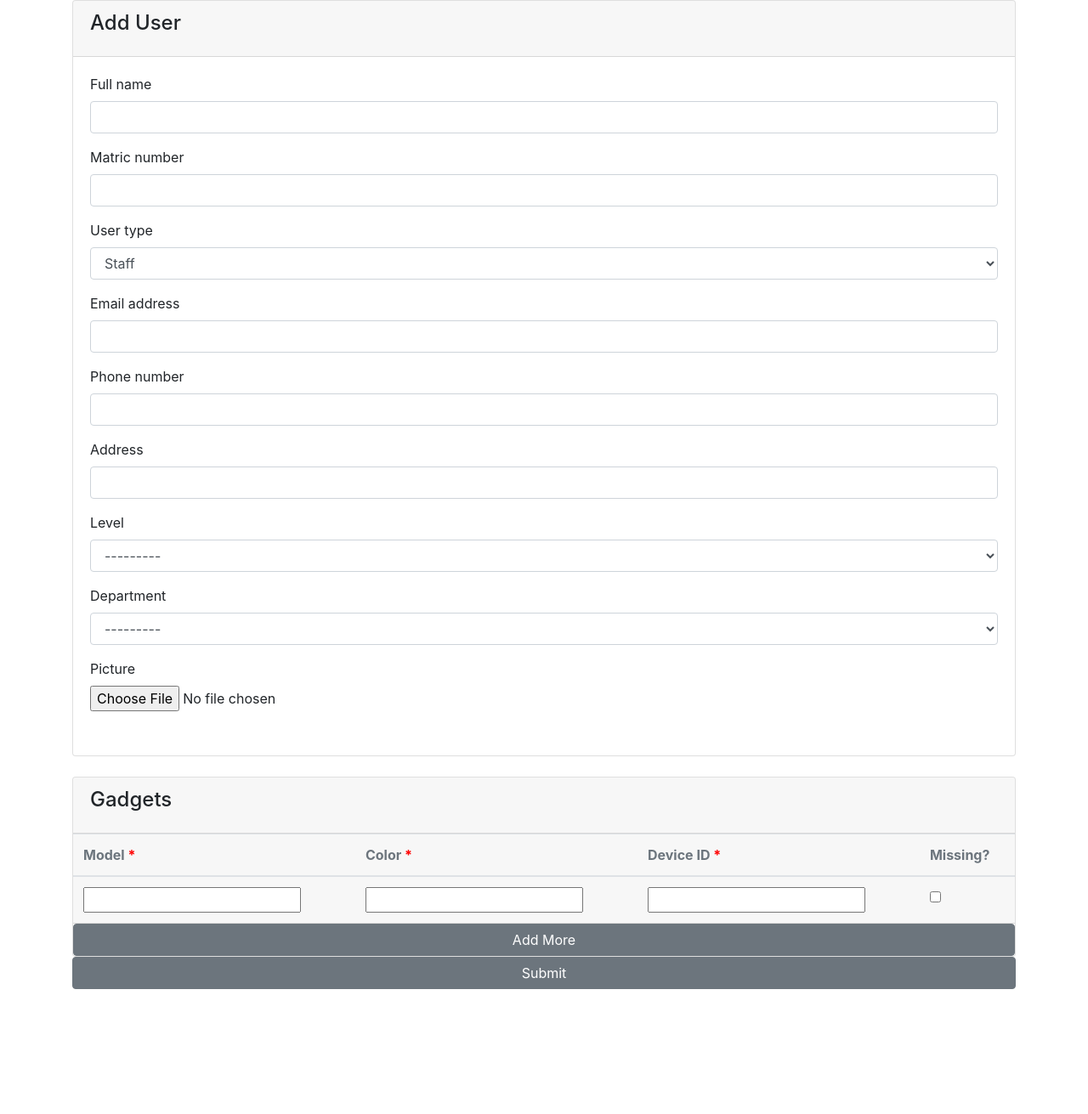
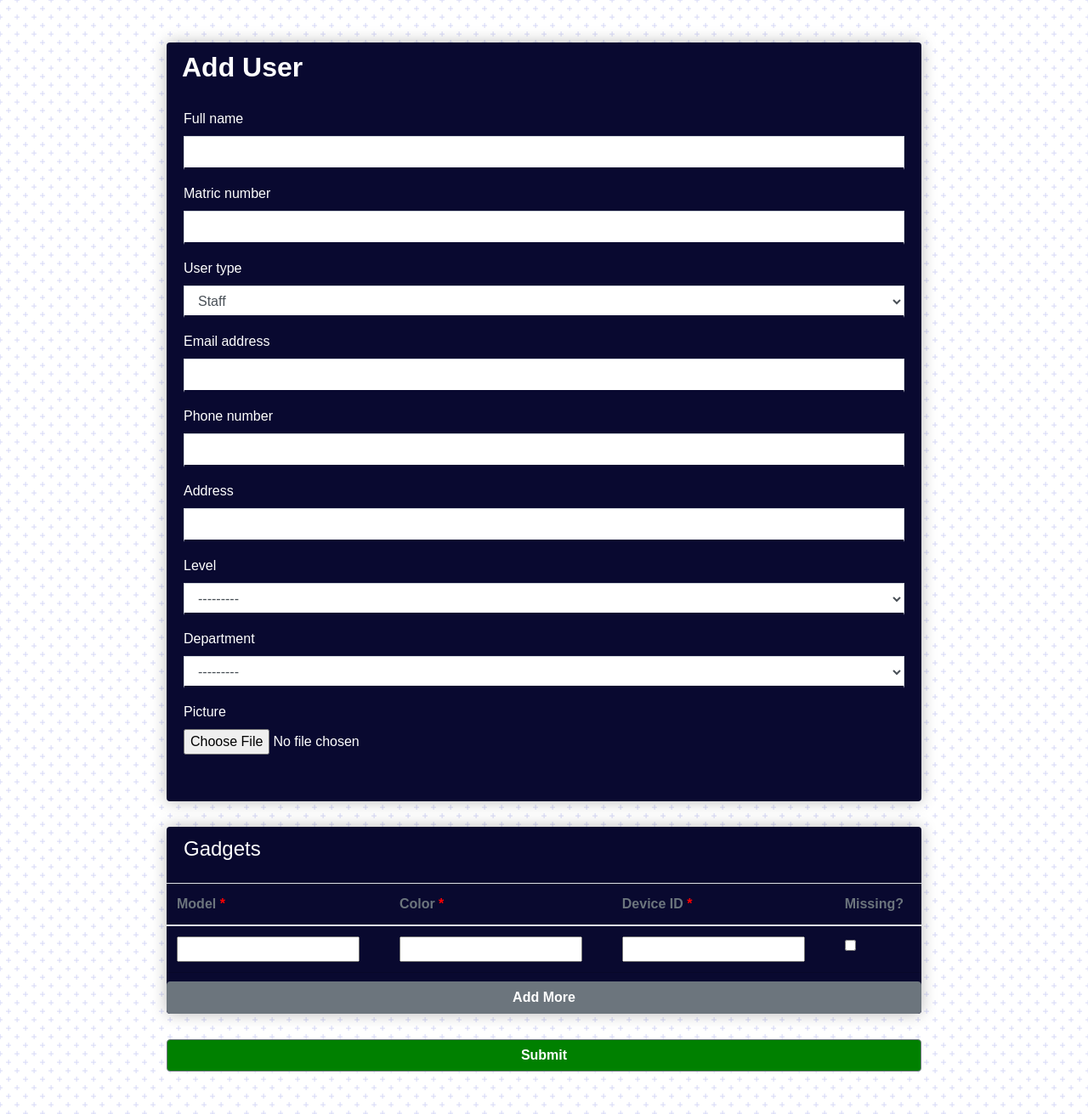
Before and after one commit to Mannuel25/Gadget-Tracker, a Django app: page /create_user/ in a window 1280 px wide. Shown: the whole page at 85% size. Before the commit the page ends 1164 px from the top, so only its background shows below. Run offline with Django 3.2, Linux system fonts and the light colour scheme; some libraries are stand-ins or nearby versions.

Commit message:
style add user form

```diff
--- a/templates/add_users_gadgets.html
+++ b/templates/add_users_gadgets.html
@@ -2,13 +2,59 @@
 {% load crispy_forms_tags %}
 
 {% block content %}
+<style>
+    body{
+        font-family: 'Jost', sans-serif !important;
+        background-color: #ffffff;
+        background: radial-gradient(circle, transparent 20%, #ffffff 20%, #ffffff 80%, transparent 80%, transparent), radial-gradient(circle, transparent 20%, #ffffff 20%, #ffffff 80%, transparent 80%, transparent) 10px 10px, linear-gradient(#d6d8f6 0.8px, transparent 0.8px) 0 -0.4px, linear-gradient(90deg, #d6d8f6 0.8px, #ffffff 0.8px) -0.4px 0;
+        background-size: 20px 20px, 20px 20px, 10px 10px, 10px 10px;
+    }
+    .card{
+        margin: 50px auto 30px auto;
+        width: 80%;
+        max-width: 1100px;
+        border: none;
+        background: rgb(9, 9, 48);
+        box-shadow: 0 0 18px rgba(0, 0, 0, 0.275);
+        color: white;
+    }
+    .card_title{
+        margin: 10px 18px;
+        border-radius: 0;
+        font-weight: 600;
+    }
+    .form_container input{
+        border-radius: 0;
+        transition: 0.2s;
+        border-bottom: 3px solid rgba(0, 255, 255, 0);
+    }
+    .form_container input:focus{
+        outline: none;
+        border-bottom: 3px solid rgb(255, 187, 0);
+    }
+    .form_container select{
+        border-radius: 0;
+        transition: 0.2s;
+        border-bottom: 3px solid rgba(0, 255, 255, 0);
+    }
+    .add_gadgets{
+        margin-top: 10px;
+        font-weight: 600;
+    }
+    .add_btn{
+        width: 80%;
+        font-weight: 600;
+        max-width: 1100px;
+        background: green;
+        margin: 0 auto 50px auto;
+    }
+
+</style>
 <form enctype="multipart/form-data" class="container" method="post" id="product_form">
     {% csrf_token %}
     <div class="card">
-        <div class="card-header card-header-secondary">
-            <h4 class="card-title">Add User</h4>
-        </div>
-        <div class="form-group card-body">
+        <h2 class="card_title">Add User</h2>
+        <div class="form-group card-body form_container">
             {{ form | crispy}}
         </div>
     </div>
@@ -86,13 +132,13 @@
                 {% endfor %}
             </tbody>
         </table>
-        <a href="#" id="add-variant-button" class="btn btn-secondary add-gadgets">Add More</a>
+        <a href="#" id="add-variant-button" class="btn btn-secondary add-gadgets add_gadgets">Add More</a>
         <!-- id="add-inlineformsetname-button" -->
     </div>
 
     {% endwith %}
     <div class="form-group">
-        <button type="submit" class="btn btn-secondary btn-block">Submit</button>
+        <button type="submit" class="btn btn-secondary btn-block add_btn">Submit</button>
     </div>
 </form>
 
```
